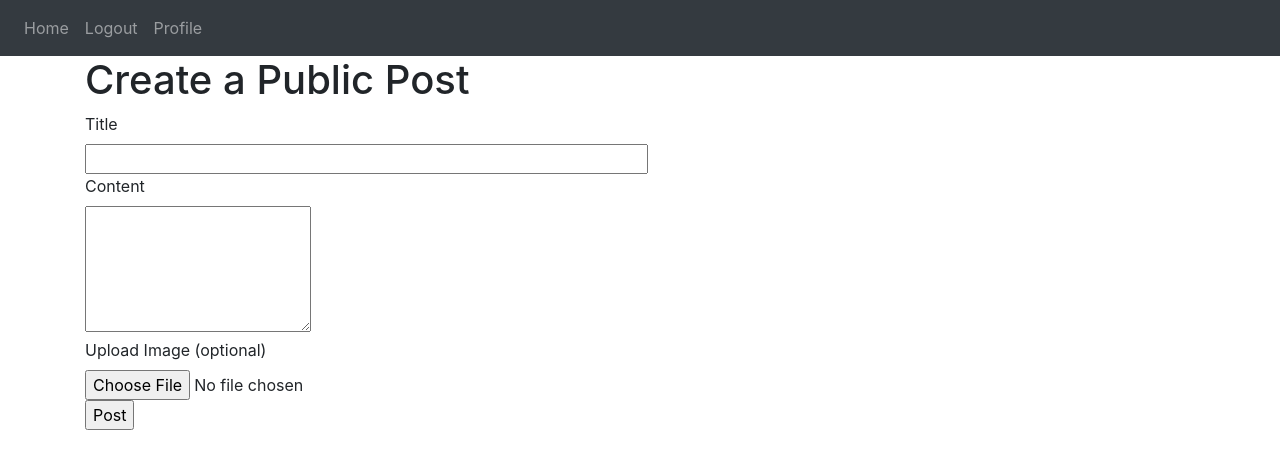
After one commit to HigioL/My-Notes, a Flask app: page /create-post in a window 1280 px wide. The commit adds this page. Shown: the top 469 px of the page. Run offline with Flask 3, Linux system fonts and the light colour scheme; a user stored in the database is signed in; some libraries are stand-ins or nearby versions.

Commit message:
Add profile page and fix models

```diff
--- a/website/forms.py
+++ b/website/forms.py
@@ -1,8 +1,18 @@
 from flask_wtf import FlaskForm
-from wtforms import StringField, TextAreaField, FileField
+from wtforms import StringField, TextAreaField, FileField, SubmitField
 from wtforms.validators import DataRequired
 
 class NoteForm(FlaskForm):
     title = StringField('Title', validators=[DataRequired()])
     content = TextAreaField('Content', validators=[DataRequired()])
     image = FileField('Upload Image')  # File upload field
+
+class PostForm(FlaskForm):
+    title = StringField('Title', validators=[DataRequired()])
+    content = TextAreaField('Content', validators=[DataRequired()])
+    image = FileField('Upload Image (optional)')
+    submit = SubmitField('Post')
+
+class CommentForm(FlaskForm):
+    content = TextAreaField('Comment', validators=[DataRequired()])
+    submit = SubmitField('Submit')
--- a/website/templates/base.html
+++ b/website/templates/base.html
@@ -44,6 +44,7 @@
 
                   <a class="nav-item nav-link" id="home" href="/">Home</a>
                   <a class="nav-item nav-link" id="logout" href="/logout">Logout</a>
+                  <a class="nav-item nav-link" id="profile" href="/profile">Profile</a>
 
                   {% else %}
                   <a class="nav-item nav-link" id="signUp" href="/sign-up">Sign Up</a>
--- /dev/null
+++ b/website/templates/create_post.html
@@ -0,0 +1,29 @@
+{% extends "base.html" %}
+
+{% block content %}
+  <h1>Create a Public Post</h1>
+  <form method="POST" enctype="multipart/form-data">
+    {{ form.hidden_tag() }}
+    <div>
+      {{ form.title.label }}<br>
+      {{ form.title(size=50) }}<br>
+      {% for error in form.title.errors %}
+        <span style="color: red;">{{ error }}</span><br>
+      {% endfor %}
+    </div>
+    <div>
+      {{ form.content.label }}<br>
+      {{ form.content(rows=5) }}<br>
+      {% for error in form.content.errors %}
+        <span style="color: red;">{{ error }}</span><br>
+      {% endfor %}
+    </div>
+    <div>
+      {{ form.image.label }}<br>
+      {{ form.image }}<br>
+    </div>
+    <div>
+      {{ form.submit() }}
+    </div>
+  </form>
+{% endblock %}
--- a/website/views.py
+++ b/website/views.py
@@ -3,28 +3,32 @@ from flask_login import login_required, current_user
 from werkzeug.utils import secure_filename
 import os
 import json
-from .models import Note, db
-from .forms import NoteForm
+from datetime import datetime  # Added for timestamp
+from .models import Note, Post, Comment, db
+from .forms import NoteForm, PostForm, CommentForm
 
-# Define the upload folder and allowed extensions
+# Define constants
 UPLOAD_FOLDER = 'website/static/uploads'
 ALLOWED_EXTENSIONS = {'png', 'jpg', 'jpeg', 'gif'}
+MAX_FILE_SIZE = 5 * 1024 * 1024  # 5MB (New constant for file size limit)
 
 # Ensure the upload folder exists
 os.makedirs(UPLOAD_FOLDER, exist_ok=True)
 
-# Utility function to check allowed file extensions
 def allowed_file(filename):
     return '.' in filename and filename.rsplit('.', 1)[1].lower() in ALLOWED_EXTENSIONS
 
 views = Blueprint('views', __name__)
 
+# Home route - Display posts and notes
 @views.route('/', methods=['GET', 'POST'])
 @login_required
 def home():
+    posts = Post.query.order_by(Post.timestamp.desc()).all()
+    notes = Note.query.filter_by(user_id=current_user.id).order_by(Note.date.desc()).all()
+
     if request.method == 'POST':
         note = request.form.get('note')
-
         if len(note) < 1:
             flash('Note is too short!', category='error')
         else:
@@ -36,11 +40,62 @@ def home():
             except Exception as e:
                 db.session.rollback()
                 flash('An error occurred while adding the note.', category='error')
-    return render_template("home.html", user=current_user)
 
+    return render_template("home.html", user=current_user, posts=posts, notes=notes)
+
+# Create post route (with all 3 improvements)
+@views.route('/create-post', methods=['GET', 'POST'])
+@login_required
+def create_post():
+    form = PostForm()
+    if form.validate_on_submit():
+        # Check file size before processing
+        if request.content_length > MAX_FILE_SIZE:
+            flash('File size exceeds the limit (5MB).', 'error')
+            return redirect(url_for('views.create_post'))
+
+        title = form.title.data
+        content = form.content.data
+        image = form.image.data
+        image_path = None
+
+        # Handle image upload
+        if image and allowed_file(image.filename):
+            filename = secure_filename(image.filename)
+            file_path = os.path.join(UPLOAD_FOLDER, filename)
+            image.save(file_path)
+            image_path = filename
+
+        # Create post with explicit timestamp
+        new_post = Post(
+            title=title,
+            content=content,
+            image_path=image_path,
+            user_id=current_user.id,
+            timestamp=datetime.utcnow()  # Explicit timestamp
+        )
+
+        # Error handling for database operations
+        try:
+            db.session.add(new_post)
+            db.session.commit()
+            flash('Post created successfully!', 'success')
+        except Exception as e:
+            db.session.rollback()
+            flash('An error occurred while creating the post.', 'error')
+
+        return redirect(url_for('views.home'))
+
+    return render_template('create_post.html', form=form, user=current_user)
+
+# Upload route (updated with file size check)
 @views.route('/upload', methods=['POST'])
 @login_required
 def upload():
+    # File size check
+    if request.content_length > MAX_FILE_SIZE:
+        return jsonify({'success': False, 'message': 'File size exceeds the limit (5MB).'})
+
     if 'image' not in request.files:
         return jsonify({'success': False, 'message': 'No file selected.'})
 
@@ -53,19 +108,19 @@ def upload():
         file_path = os.path.join(UPLOAD_FOLDER, filename)
 
         try:
-            # Save the file to the upload folder
             file.save(file_path)
         except Exception as e:
-            print(f"Error saving file: {e}")  # Log the error for debugging
-            return jsonify({'success': False, 'message': 'An error occurred while saving the file.'})
+            print(f"Error saving file: {e}")
+            return jsonify({'success': False, 'message': 'Error saving file.'})
 
         try:
-            # Save the image path to the database
-            new_note = Note(data=f"Image uploaded: {filename}", user_id=current_user.id, image_path=filename)
+            new_note = Note(
+                data=f"Image uploaded: {filename}",
+                user_id=current_user.id,
+                image_path=filename
+            )
             db.session.add(new_note)
             db.session.commit()
-
-            # Return the new note's data as JSON
             return jsonify({
                 'success': True,
                 'message': 'File uploaded successfully.',
@@ -77,24 +132,16 @@ def upload():
             })
         except Exception as e:
             db.session.rollback()
-            print(f"Error saving note to database: {e}")  # Log the error for debugging
-            return jsonify({'success': False, 'message': f'An error occurred while saving the note: {str(e)}'})
+            print(f"Database error: {e}")
+            return jsonify({'success': False, 'message': 'Database error.'})
     else:
-        return jsonify({'success': False, 'message': 'Invalid file type. Allowed types are: png, jpg, jpeg, gif.'})
+        return jsonify({'success': False, 'message': 'Invalid file type.'})
 
-@views.route('/delete-note', methods=['POST'])
+@views.route('/profile')
 @login_required
-def delete_note():
-    note = json.loads(request.data)
-    noteId = note['noteId']
-    note = Note.query.get(noteId)
-    if note:
-        if note.user_id == current_user.id:
-            try:
-                db.session.delete(note)
-                db.session.commit()
-                flash('Note deleted successfully!', category='success')
-            except Exception as e:
-                db.session.rollback()
-                flash('An error occurred while deleting the note.', category='error')
-    return jsonify({})
+def profile():
+    # Get all posts by the current user, ordered by timestamp
+    user_posts = Post.query.filter_by(user_id=current_user.id)\
+                          .order_by(Post.timestamp.desc())\
+                          .all()
+    return render_template("profile.html", user=current_user, posts=user_posts)
```
Also changed, not shown: migrations/versions/fa071762ba1d_add_image_path_column_to_note.py (deleted, +0 -32 lines), website/__init__.py (+10 -9 lines), website/models.py (+31 -14 lines), website/static/css/style.css (added, +58 -0 lines), website/templates/home.html (+24 -1 lines), website/templates/post_detail.html (added, +44 -0 lines), website/templates/profile.html (added, +46 -0 lines), instance/database.db, website/static/uploads/franco.jpg (added), website/static/uploads/kurukuru.gif (added).
